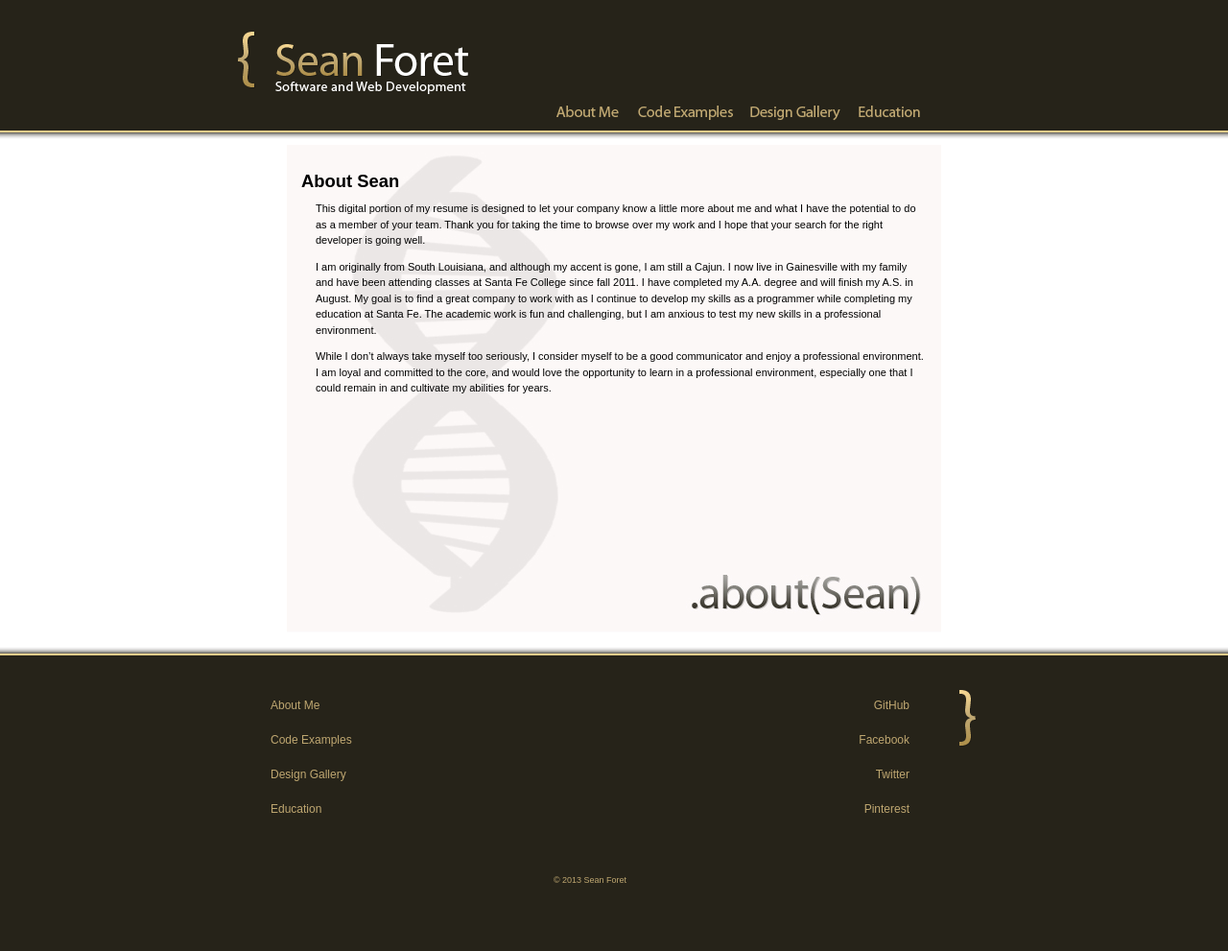
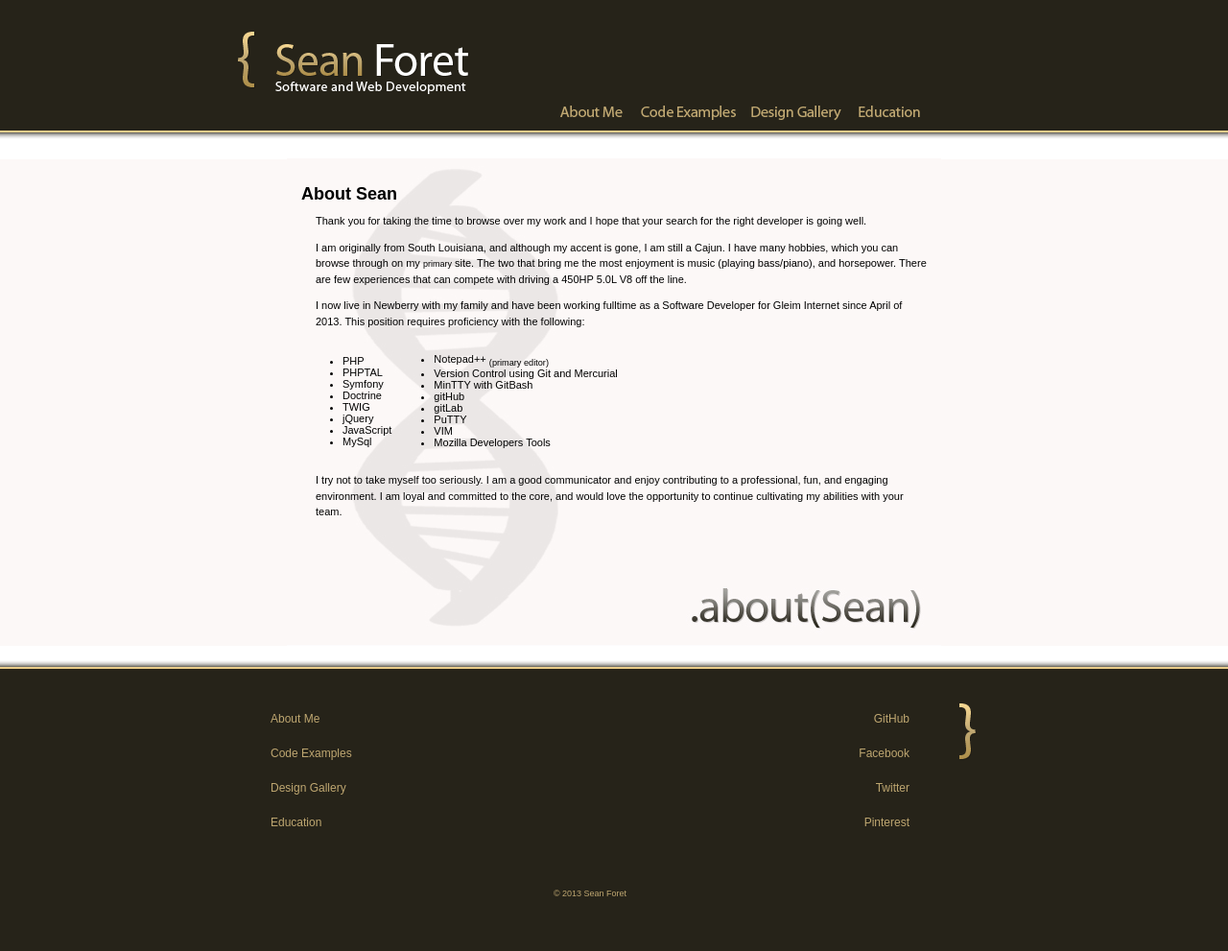
Before and after one commit to sdforet/foretflorida, a PHP site: page /archive/2012portfolio/index.html in a window 1280 px wide. Shown: the whole page at 96% size. Before the commit the page ends 920 px from the top, so only its background shows below. Run offline with PHP 8.4, Linux system fonts and the light colour scheme.

Commit message:
updated some information on archive resume site

```diff
--- a/archive/2012portfolio/index.html
+++ b/archive/2012portfolio/index.html
@@ -10,7 +10,6 @@
    <script type="text/javascript" src="includes/jquery.colorbox-min.js"></script>
    <script type="text/javascript" src="includes/tic_tac_toe.js"></script>
    <script type="text/javascript" src="includes/hangman.js"></script>
-
 </head>
 <body>
 <div id="wrapper">
@@ -19,28 +18,83 @@
       <div id="header"><img id="logo_image" src="images/logo.png" />
          <div id ="top_nav" class="sp">
             <div class = "tabs">
-					<span class="tab1"><img src="images/about_off.png" onmouseover="src='images/about_over_06.png'" onmouseout="src='images/about_off.png'" /></span>
-                    <span class="tab2"><img src="images/code_off.png" onmouseover="src='images/code_over.png'" onmouseout="src='images/code_off.png'" /></span>
-                    <span class="tab3"><img src="images/design_off.png" onmouseover="src='images/design_over.jpg'" onmouseout="src='images/design_off.png'" /></span>
-                    <span class="tab4"><img src="images/education_off.png" onmouseover="src='images/education_over.png'" onmouseout="src='images/education_off.png'" /></span>
-            </div><!-- end tabs -->
-          </div> <!-- end top_nav .sp -->
-		</div> <!-- header -->
+               <span class="tab1">
+                  <img src="images/about_off.png" onmouseover="src='images/about_over_06.png'"
+                  onmouseout="src='images/about_off.png'" />
+               </span>
+               <span class="tab2">
+                  <img src="images/code_off.png" onmouseover="src='images/code_over.png'"
+                  onmouseout="src='images/code_off.png'" />
+               </span>
+               <span class="tab3">
+                  <img src="images/design_off.png" onmouseover="src='images/design_over.jpg'"
+                     onmouseout="src='images/design_off.png'" />
+               </span>
+               <span class="tab4">
+                  <img src="images/education_off.png" onmouseover="src='images/education_over.png'"
+                     onmouseout="src='images/education_off.png'" />
+               </span>
+            </div>
+         </div>
+      </div>
    </div> <!-- end main -->
 
    <!-- Begin - Sliding Panels -->
-
-<!-- PANEL ONE -->
 	<div class="sp">
       <div class="panel_container">
          <div class="panels">
+            <!-- PANEL ONE -->
             <div class="panel tab1">
                <div class="panel_content">
                   <h2>About Sean</h2>
-                <p class="slidertext">This digital portion of my resume is designed to let your company know a little more about me and what I have the potential to do as a member of your team. Thank you for taking the time to browse over my work and I hope that your search for the right developer is going well. </p>
-               <p class="slidertext"> I am originally from South Louisiana, and although my accent is gone, I am still a Cajun. I now live in Gainesville with my family and have been attending classes at Santa Fe College since fall 2011. I have completed my A.A. degree and will finish my A.S. in August. My goal is to find a great company to work with as I continue to develop my skills as a programmer while completing my education at Santa Fe. The academic work is fun and challenging, but I am anxious to test my new skills in a professional environment.</p>
-               <p class="slidertext"> While I don’t always take myself too seriously, I consider myself to be a good communicator and enjoy a professional environment. I am loyal and committed to the core, and would love the opportunity to learn in a professional environment, especially one that I could remain in and cultivate my abilities for years.</p>
-
+                  <p class="slidertext">
+                     Thank you for taking the time to browse over my work and I hope that your search for
+                     the right developer is going well.
+                  </p>
+                  <p class="slidertext">
+                     I am originally from South Louisiana, and although my accent is gone, I am still a Cajun. I have
+                     many hobbies, which you can browse through on my <a href="../index.php">primary</a> site. The two
+                     that bring me the most enjoyment is music (playing bass/piano), and horsepower. There are few
+                     experiences that can compete with driving a 450HP 5.0L V8 off the line.
+                  </p>
+                  <p class="slidertext">
+                     I now live in Newberry with my family and have been working fulltime as a
+                     Software Developer for Gleim Internet since April of 2013. This position requires proficiency
+                     with the following:
+                     <table>
+                        <tr>
+                           <td>
+                              <ul>
+                                 <li>PHP</li>
+                                 <li>PHPTAL</li>
+                                 <li>Symfony</li>
+                                 <li>Doctrine</li>
+                                 <li>TWIG</li>
+                                 <li>jQuery</li>
+                                 <li>JavaScript</li>
+                                 <li>MySql</li>
+                              </ul>
+                           </td>
+                           <td>
+                              <ul>
+                                 <li>Notepad++ <sub>(primary editor)</sub></li>
+                                 <li>Version Control using Git and Mercurial</li>
+                                 <li>MinTTY with GitBash</li>
+                                 <li>gitHub</li>
+                                 <li>gitLab</li>
+                                 <li>PuTTY</li>
+                                 <li>VIM</li>
+                                 <li>Mozilla Developers Tools</li>
+                              </ul>
+                           </td>
+                        </tr>
+                     </table>
+                  </p>
+                  <p class="slidertext">
+                     I try not to take myself too seriously. I am a good communicator and enjoy contributing to
+                     a professional, fun, and engaging environment. I am loyal and committed to the core, and
+                     would love the opportunity to continue cultivating my abilities with your team.
+                  </p>
                </div> <!--end panel_content-->
             </div> <!-- end panel tab1-->
 
@@ -48,61 +102,117 @@
             <div class="panel tab2">
                <div class="panel_content">
                   <h2>Code Examples</h2>
-            <p class="slidertext">Here are a couple of games that I developed for my classes at Santa Fe. There are many more, but I just chose a couple that I have been particularly happy with.</p>
+                  <p class="slidertext">
+                     Here are a couple of games that I developed for my classes at Santa Fe. There are
+                     many more, but I just chose a couple that I have been particularly happy with.
+                  </p>
                   <h5 class="game_link_head"><a href="javascript:beginTTT()">Tic Tac Toe (PC vs MAC)</a></h5>
-            <p><a class="slidertext" href="_resources/TTT_code.txt" target="_new">Click here to view a .txt file of the script. </a> </p>
+                  <p>
+                     <a class="slidertext" href="_resources/TTT_code.txt" target="_new">
+                        Click here to view a .txt file of the script.
+                     </a>
+                  </p>
                   <h5 class="game_link_head"><a href="javascript:beginHANG()">HangMan (Stargate Version)</a></h5>
-            <p><a class="slidertext" href="_resources/HANG_code.txt" target="_new">Click here to view a .txt file of the script. </a> </p>
-            <h5 class="game_link_head"><a href="#)">Game of 21 (HALO edition)</a></h5>
-            <p><a class="slidertext" href="#" target="_new">Comming Soon!</a> </p>
+                  <p>
+                     <a class="slidertext" href="_resources/HANG_code.txt" target="_new">
+                        Click here to view a .txt file of the script.
+                     </a>
+                  </p>
 
-            <h2>Site Examples</h2>
+                  <h2>Site Example</h2>
 
-            <p class="slidertext">Here are a couple of Sites that I have been developing as part of my academic work at Santa Fe College, these sites are for active classes so not all of the features are complete.</p>
-            <h5 class="game_link_head"><a href="http://www.foretflorida.com/elite/" target="_new">Elite Audio Site</a>&nbsp;&nbsp;|&nbsp;&nbsp;<a href="http://www.foretflorida.com/COP2822/SeansGambits/" target="_new">Sean's GameBits!</a></h5>
-
-
-           </div> <!--end panel_content-->
-           </div> <!-- end panel tab2-->
+                  <h5 class="game_link_head"><a href="../eliteaudio/index.htm" target="_new">Elite Audio Site</a>
+               </div>
+            </div>
 
             <!-- PANEL THREE  -->
             <div class="panel tab3">
                <div class="panel_content">
                   <h2>Design</h2>
-                <p class="slidertext">I have experience using Adobe PS as well as Corel applications to create and manipulate professional design layouts. I believe that a good web developer should be able to confidently and correctly manipulate and create images for the web. The examples that I have provided below show a brief example of what I have done in the past as well as give you an idea of what I could do in the future.</p>
+                  <p class="slidertext">
+                     I have experience using Adobe PS as well as Corel applications to create and manipulate
+                     professional design layouts. I believe that a good web developer should be able to confidently
+                     and correctly manipulate and create images for the web. The examples that I have provided below
+                     show a brief example of what I have done in the past as well as give you an idea of what I could
+                     do in the future.
+                  </p>
 
                   <table>
-    <tr><td><a class="group1"  href="images/gallery/elite_one.jpg" title="Elite One, SF college"><img src="images/gallery/elite_one_small.jpg" height='50' /></a></td><td><p>Elite Audio semester two</p></td></tr>
-    <tr><td><a class="group1"  href="images/gallery/elite_two.jpg" title="Elite Two, SF college"><img src="images/gallery/elite_two_small.jpg" height='50' /></a></td><td><p>Elite Audio semester three</p></td></tr>
-    <tr><td><a class="group1"  href="images/gallery/fbc_home.jpg" title="FBC Bartow Site, Work"><img src="images/gallery/fbc_home_small.jpg" height='50' /></a></td><td><p>Design Comp of Bartow First</p></td></tr>
-    <tr><td><a class="group1"  href="images/gallery/fbc_logo.jpg" title="Bartow First Logo, Work"><img src="images/gallery/fbc_logo_small.jpg" height='50' /></a></td><td><p>Bartow First Logo</p></td></tr>
-    <tr><td><a class="group1"  href="images/gallery/diner.jpg" title="50's Style Diner, SF college"><img src="images/gallery/diner_small.jpg" height='50' /></a></td><td><p>50's Diner, semster one</p></td></tr>
+                     <tr>
+                     <td>
+                        <a class="group1"  href="images/gallery/elite_one.jpg" title="Elite One, SF college">
+                           <img src="images/gallery/elite_one_small.jpg" height='50' />
+                        </a>
+                     </td>
+                     <td><p>Elite Audio semester two</p></td>
+                     </tr>
+                     <tr>
+                        <td>
+                           <a class="group1"  href="images/gallery/elite_two.jpg" title="Elite Two, SF college">
+                              <img src="images/gallery/elite_two_small.jpg" height='50' />
+                           </a>
+                        </td>
+                        <td><p>Elite Audio semester three</p></td>
+                     </tr>
+                     <tr>
+                        <td>
+                           <a class="group1"  href="images/gallery/fbc_home.jpg" title="FBC Bartow Site, Work">
+                              <img src="images/gallery/fbc_home_small.jpg" height='50' />
+                           </a>
+                        </td>
+                        <td><p>Design Comp of Bartow First</p></td>
+                     </tr>
+                     <tr>
+                        <td>
+                           <a class="group1" href="images/gallery/fbc_logo.jpg" title="Bartow First Logo, Work">
+                              <img src="images/gallery/fbc_logo_small.jpg" height='50' />
+                           </a>
+                        </td>
+                        <td><p>Bartow First Logo</p></td>
+                     </tr>
+                     <tr>
+                        <td>
+                           <a class="group1"  href="images/gallery/diner.jpg" title="50's Style Diner, SF college">
+                              <img src="images/gallery/diner_small.jpg" height='50' />
+                           </a>
+                        </td>
+                        <td><p>50's Diner, semster one</p></td>
+                     </tr>
                   </table>
-
-
-
-                </div> <!--end panel_content-->
-            </div> <!-- end panel tab3-->
+               </div>
+            </div>
 
             <!-- PANEL FOUR  -->
             <div class="panel tab4">
                <div class="panel_content">
                   <h2>Education</h2>
-                <h5>Associate of Arts in General Science and Engineering (completed)</h5>
-                <p class="slidertext">Completed at Santa Fe College in December of 2012. This degree was achieved while simultaneously pursuing my A.S. in Internet Programming listed below.</p>
-                <h5>Associate of Science in Internet Programming (nearing completion)</h5>
-                <p class="slidertext">Will be completed at Santa Fe College in August of 2013. I am currently 98 percent done with this program at Santa Fe College. I have one class remaining to take this summer to complete the degree and I am currently completing my last 15 credit hour semester which will conclude in May 2013.</p>
-                <h5>Bachelor of Applied Science in Business Mgmt IT (December 2014)</h5>
-                <p class="slidertext">Will be completed at Santa Fe College in December of 2014. Once I have completed the A.S. program this summer, my goal is to press towards a B.A.S. to be completed in three semesters. I have already enrolled in this program and I am set to begin classes this fall.</p>
-
-               </div> <!--end panel_content-->
-           </div> <!-- end panel tab4-->
-      </div> <!--end panels-->
-     </div> <!--end panel container-->
-    </div> <!--end sp-->
+                  <h5>Associate of Science, Progamming and Analysis</h5>
+                  <p class="slidertext">
+                     Completed at Santa Fe College in August of 2014.
+                  </p>
+                  <h5>Associate of Science, Internet Services and Technology</h5>
+                  <p class="slidertext">
+                     Completed at Santa Fe College in August of 2013.
+                  </p>
+                  <h5>Associate of Arts, General Science and Engineering</h5>
+                  <p class="slidertext">
+                     Completed at Santa Fe College in December of 2012.
+                  </p>
+                  <h5>Continued Training</h5>
+                  <p class="slidertext">
+                     I currently maintain memberships with Code School, Lynda.com, and Pluralsite. This enables
+                     me to learn new skills and reinforce exiting ones using industry standard practices. I find
+                     that these sites enable me to keep in check my coding practices to ensure they maintain a high
+                     degree of professionalism.
+                  </p>
+               </div>
+            </div>
+         </div>
+      </div>
+   </div>
    <!-- End - Sliding  Panels -->
 
-<div id="game_board">&nbsp;</div><!-- end game_board -->
+   <div id="game_board">&nbsp;</div>
 
    <div id="footer">
       <div id="footer_content">
@@ -113,20 +223,23 @@
                   <span class="tab1"><p>About Me</p></span>
                   <span class="tab2"><p>Code Examples</p></span>
                   <span class="tab3"><p>Design Gallery</p></span>
-        		<span class="tab4"><p>Education</p></span></td>
+                  <span class="tab4"><p>Education</p></span>
+               </td>
                <td id='center_footer'>&nbsp;</td>
                <td id ='right_footer'>
                   <p><a href="https://github.com/sdforet" target="_new">GitHub</a></p>
                   <p><a href="https://www.facebook.com/sean.foret.1" target="_new">Facebook</a></p>
                   <p><a href="https://twitter.com/sdforet" target="_new">Twitter</a></p>
-                <p><a href="https://pinterest.com/sdforet/" target="_new">Pinterest</a></p></td>
+                  <p><a href="https://pinterest.com/sdforet/" target="_new">Pinterest</a></p>
+               </td>
             </tr>
-          <tr ><td colspan="3"><p id="footer_text">&copy; 2013 Sean Foret</p></td></tr>
+            <tr >
+               <td colspan="3"><p id="footer_text">&copy; 2013 Sean Foret</p></td>
+            </tr>
          </table>
          <p><img src='images/close_bracket.png' style="padding-top:25px"/></p><br /><br />
 
       </div><!-- end footer_content -->
-
    </div> <!-- end footer -->
 </div><!-- end wrapper -->
 </body>
--- a/archive/2012portfolio/main.css
+++ b/archive/2012portfolio/main.css
@@ -4,8 +4,6 @@
 body { font-family:Arial, Helvetica, sans-serif; border:0px;
 margin-top:25px; margin-right:0px; margin-left:0px; background-color: #262319;  }
 a, a:visited { color: #000; text-decoration: none; }
-.sp h2 { font-size: 1.15em; margin: 0 0 .5em 0; padding-top: 12px; }
-.sp p { font-size: 1em; margin: 0 0 1em 0; }
 
 h3 {
 	padding-bottom:0;
@@ -15,13 +13,13 @@ h3 {
 	border-style:none;
 	border-width:1px;
 	border-color:#bfa771;
-	background-color:#fff;
+	background-color:#FCF8F7;
 	margin: auto;
 }
 
 #main {
 	background: url(images/top.png) repeat-x ;
-	background-color:#fff;
+	background-color:#FCF8F7;
 	max-width:800px;
 	margin:auto;
 }
@@ -55,17 +53,26 @@ h3 {
 #logo_image {
 	text-align:left;
 }
-.panel_content h5 { text-align:left; padding-left:5px; margin-bottom:5px; font-size:12px;}
-.game_link a { font-size:9px;  }
 
 #design_tr {
 	max-height:51px;
 }
 
 /* layout */
-.sp { width: 682px; position: relative; /*text-align: right;*/ margin: auto; margin-top: 3px;}
+.sp {
+   width: 682px;
+   position: relative; /*text-align: right;*/
+   margin: auto;
+   margin-top: 3px;
+   font-size: 11px;
+}
 
 .sp .tabs { position: relative; z-index: 101; text-align:right; display: none; max-height: 27px;}
+.sp h2 { font-size: 18px; margin: 0 0 .5em 0; padding-top: 12px; }
+.sp p { font-size: 1em; margin: 0 0 1em 0; }
+.panel_content h5 { text-align:left; padding-left:5px; margin-bottom:5px; font-size:12px;}
+
+.game_link a { font-size:9px;  }
 
 .sp .tabs span {
 	display: inline-block; color:#000;
@@ -91,12 +98,12 @@ h3 {
 
 .sp .panel_container {
 	position: relative;
-	background-color: #fff;
+	background-color: #FCF8F7;
 	overflow: hidden;
 	min-width: 682px;
 	min-height: 508px;
 	z-index: 100;
-	margin-top:20px;
+	margin-top:34px;
 }
 
 .sp .panel_container .panel .panel_content { padding: 15px 15px 5px 15px; }
```
Lines whose indentation alone changed are shown as unchanged.
